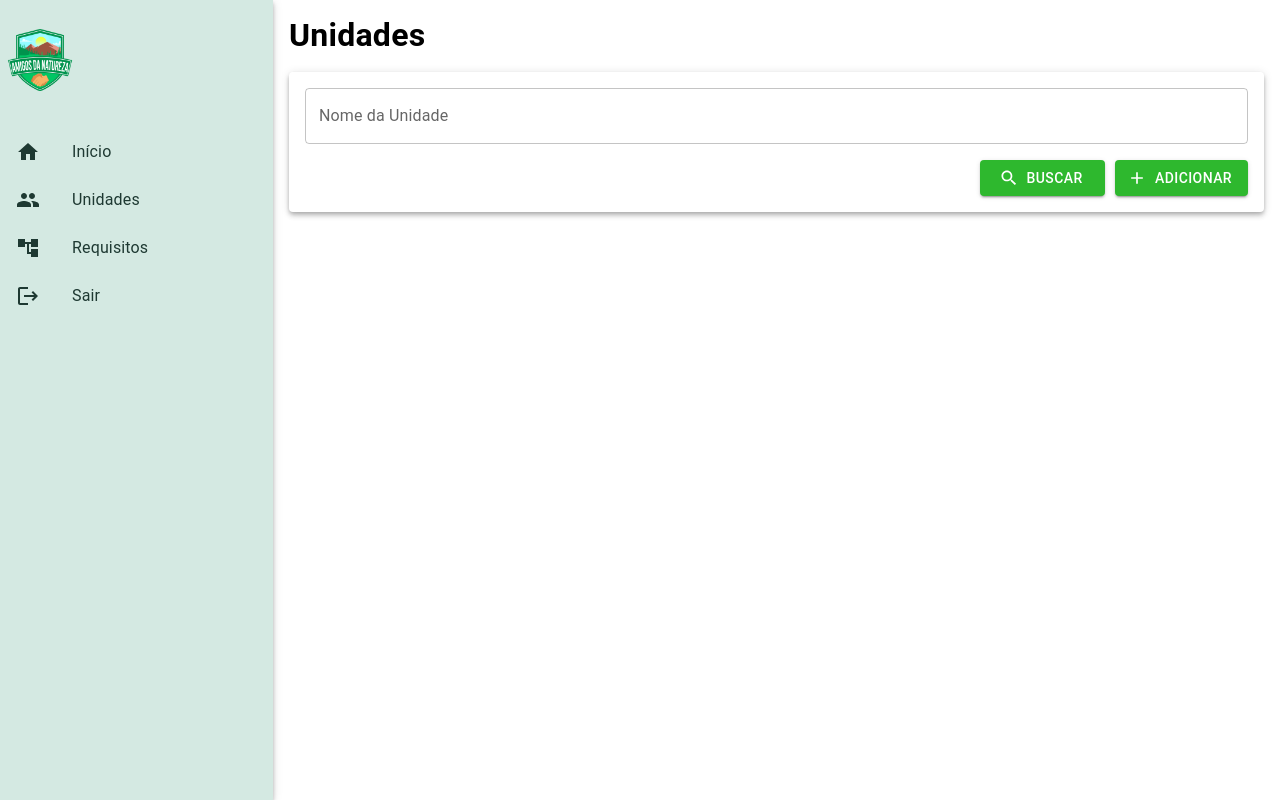
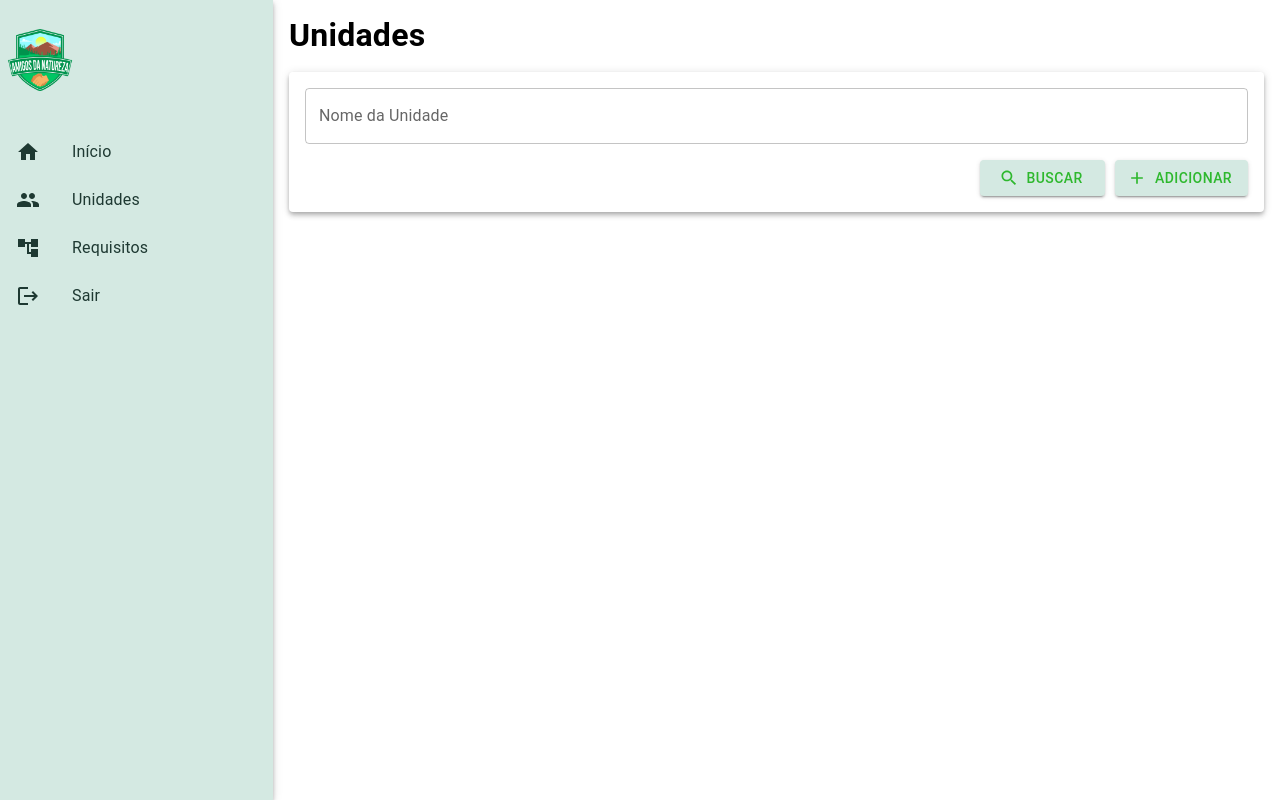
Before and after one commit to 3predu/CIDAN-Front, a React (Create React App) app: page /unities in a window 1280 px wide. Built offline with nearby package versions, Linux system fonts and the light colour scheme.

Commit message:
Mudanças nas cores botões

```diff
--- a/src/components/DataTable.jsx
+++ b/src/components/DataTable.jsx
@@ -84,14 +84,14 @@ export default function DataTable({ data, columns, options }) {
         <Table>
           <TableHead
             sx={{
-              backgroundColor: "#2eb82e",
+              backgroundColor: "#d4e9e2",
             }}
           >
             <TableRow>
               {columns.map((column) => (
                 <TableCell
                   sx={{
-                    color: "#fff",
+                    color: "#2eb82e",
                   }}
                 >
                   {column.label}
--- a/src/pages/Unities.jsx
+++ b/src/pages/Unities.jsx
@@ -164,10 +164,11 @@ export default function Unities() {
               variant="contained"
               sx={{
                 marginRight: "10px",
-                backgroundColor: "#2eb82e",
-                color: "#fff",
+                backgroundColor: "#d4e9e2",
+                color: "#2eb82e",
                 "&:hover": {
                   backgroundColor: "#2eb82e",
+                  color: "#fff",
                   opacity: 0.8,
                 },
                 width: "125px",
@@ -187,10 +188,11 @@ export default function Unities() {
             <Button
               variant="contained"
               sx={{
-                backgroundColor: "#2eb82e",
-                color: "#fff",
+                backgroundColor: "#d4e9e2",
+                color: "#2eb82e",
                 "&:hover": {
                   backgroundColor: "#2eb82e",
+                  color: "#fff",
                   opacity: 0.8,
                 },
               }}
@@ -229,6 +231,14 @@ export default function Unities() {
                 onClick: (unity) => console.log(`/unities/${unity.id}`),
               },
               {
+                element: (
+                  <Button onClick={() => navigate("/requirementunities")}>
+                    Requisitos
+                  </Button>
+                ),
+                onClick: (unity) => console.log(`/unities/${unity.id}`),
+              },
+              {
                 element: <Button>Desativar</Button>,
                 onClick: (unity) => console.log(`/unities/${unity.id}`),
               },
```
